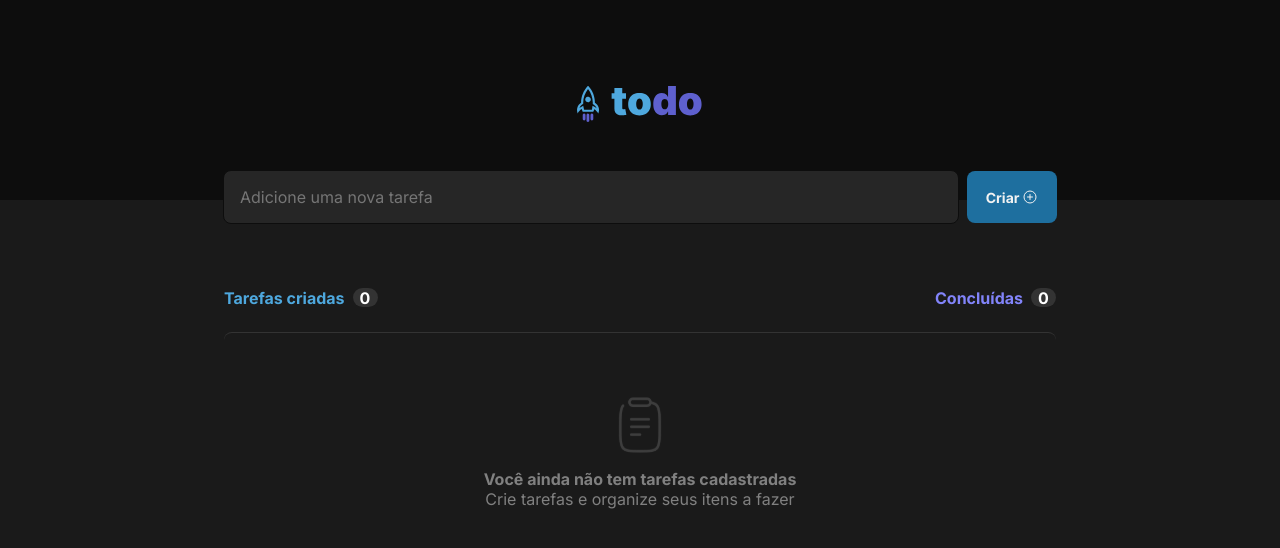
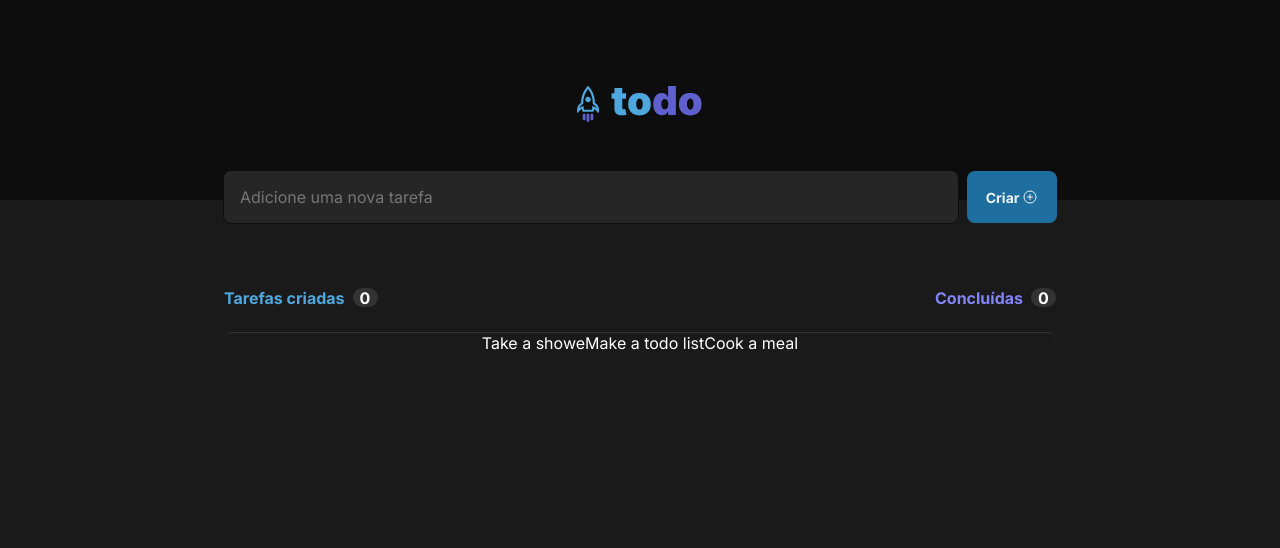
Before and after one commit to fsmaiorano/react-to-do, a React (Vite) app: page / in a window 1280 px wide. Shown: the top 548 px of the page. Built offline with nearby package versions, Linux system fonts and the light colour scheme.

Commit message:
refactory

```diff
--- a/src/App.tsx
+++ b/src/App.tsx
@@ -1,9 +1,8 @@
-import Task from "./components/task/Task";
 import Header from "./components/header/Header";
 import Search from "./components/search/Search";
+import Board from "./components/board/Board";
 
 import "./global.css";
-
 import styles from "./App.module.css";
 
 function App() {
@@ -12,7 +11,7 @@ function App() {
       <Header />
       <div className={styles.wrapper}>
         <Search />
-        <Task />
+        <Board />
       </div>
     </>
   );
--- /dev/null
+++ b/src/components/board/Board.module.css
@@ -0,0 +1,39 @@
+.board {
+  width: 92%;
+  max-width: 52rem;
+  margin-top: 4rem;
+
+  display: flex;
+  justify-content: space-between;
+}
+
+.board span {
+  display: flex;
+  font-weight: bold;
+}
+
+.content {
+  width: 92%;
+  max-width: 52rem;
+}
+
+.header {
+  color: var(--purple-400);
+}
+
+.header:first-child {
+  color: var(--blue-400);
+}
+
+.counter {
+  margin-left: 0.5rem;
+  color: var(--white);
+
+  background-color: var(--gray-400);
+  border-radius: 999px;
+  width: 25px;
+  height: 19px;
+
+  display: flex;
+  justify-content: center;
+}
--- /dev/null
+++ b/src/components/board/Board.tsx
@@ -0,0 +1,20 @@
+import TaskList from "../task/TaskList";
+import styles from "./Board.module.css";
+
+export default function Board() {
+  return (
+    <>
+      <section className={styles.board}>
+        <span className={styles.header}>
+          Tarefas criadas<span className={styles.counter}>0</span>
+        </span>
+        <span className={styles.header}>
+          Concluídas<span className={styles.counter}>0</span>
+        </span>
+      </section>
+      <main className={styles.content}>
+        <TaskList />
+      </main>
+    </>
+  );
+}
--- a/src/components/task/Task.module.css
+++ /dev/null
@@ -1,39 +0,0 @@
-.task {
-  width: 92%;
-  max-width: 52rem;
-  margin-top: 4rem;
-
-  display: flex;
-  justify-content: space-between;
-}
-
-.task span {
-  display: flex;
-  font-weight: bold;
-}
-
-.taskList {
-  width: 92%;
-  max-width: 52rem;
-}
-
-.header {
-  color: var(--purple-400);
-}
-
-.header:first-child {
-  color: var(--blue-400);
-}
-
-.counter {
-  margin-left: 0.5rem;
-  color: var(--white);
-
-  background-color: var(--gray-400);
-  border-radius: 999px;
-  width: 25px;
-  height: 19px;
-
-  display: flex;
-  justify-content: center;
-}
--- a/src/components/task/Task.tsx
+++ b/src/components/task/Task.tsx
@@ -1,20 +1,11 @@
-import styles from "./Task.module.css";
-import TaskList from "./TaskList";
+interface TaskProps {
+  content: string;
+}
 
-export default function Task() {
+export default function Task({ content }: TaskProps) {
   return (
     <>
-      <section className={styles.task}>
-        <span className={styles.header}>
-          Tarefas criadas<span className={styles.counter}>0</span>
-        </span>
-        <span className={styles.header}>
-          Concluídas<span className={styles.counter}>0</span>
-        </span>
-      </section>
-      <main className={styles.taskList}>
-        <TaskList />
-      </main>
+      <p>{content}</p>
     </>
   );
 }
--- a/src/components/task/TaskList.tsx
+++ b/src/components/task/TaskList.tsx
@@ -1,14 +1,40 @@
 import styles from "./TaskList.module.css";
+import { Trash } from "phosphor-react";
 import clipboard from "../../assets/clipboard.svg";
+import Task from "./Task";
 
 export default function TaskList() {
+  const tasks = [
+    {
+      id: 1,
+      content: "Take a showe",
+      isDone: false,
+    },
+    {
+      id: 2,
+      content: "Make a todo list",
+      isDone: false,
+    },
+    {
+      id: 3,
+      content: "Cook a meal",
+      isDone: true,
+    },
+  ];
+
   return (
     <section className={styles.taskList}>
-      <div>
-        <img src={clipboard}/>
-        <p>Você ainda não tem tarefas cadastradas</p>
-        <p>Crie tarefas e organize seus itens a fazer</p>
-      </div>
+      <>
+        {tasks && tasks.length > 0 ? (
+          tasks.map((task) => <Task key={task.id} content={task.content} />)
+        ) : (
+          <div>
+            <img src={clipboard} />
+            <p>Você ainda não tem tarefas cadastradas</p>
+            <p>Crie tarefas e organize seus itens a fazer</p>
+          </div>
+        )}
+      </>
     </section>
   );
 }
```
